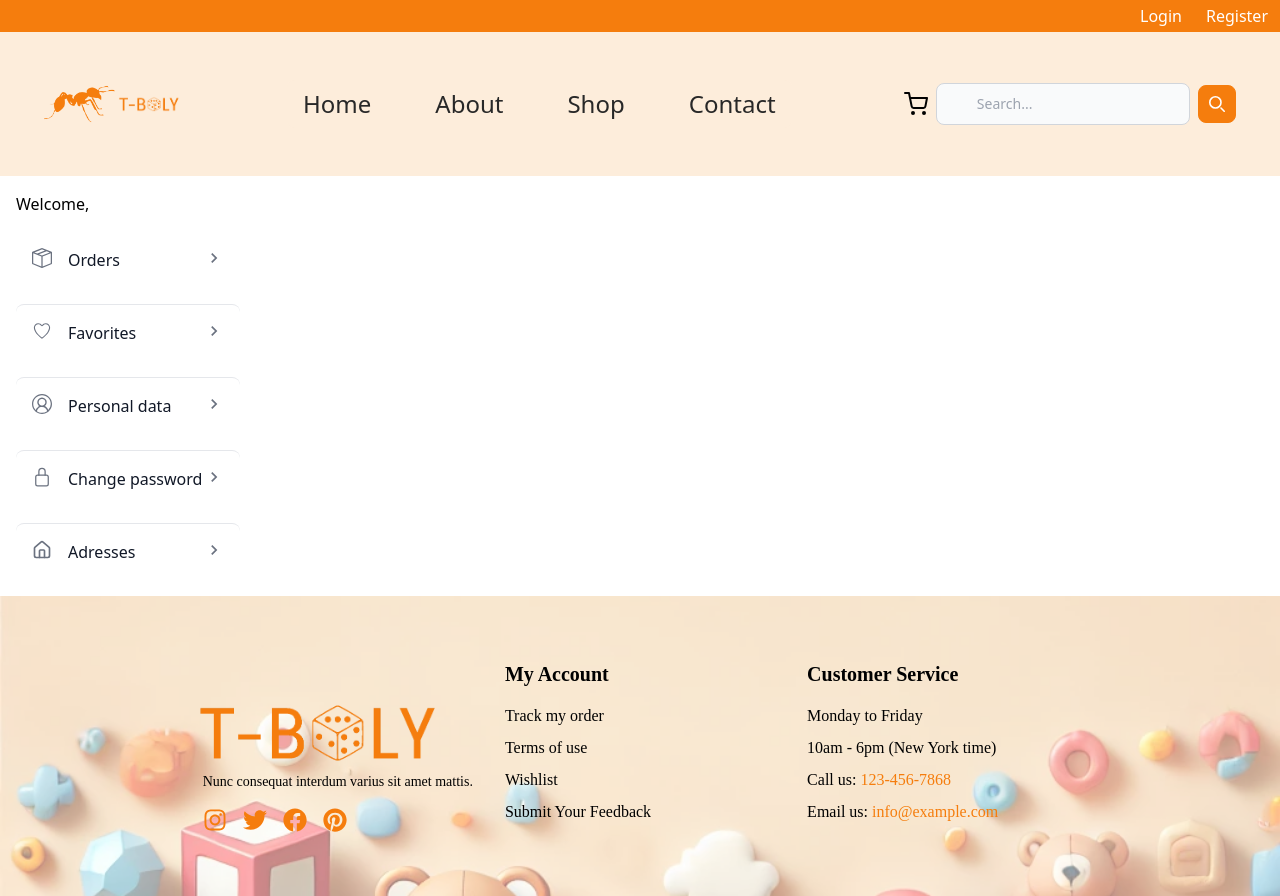
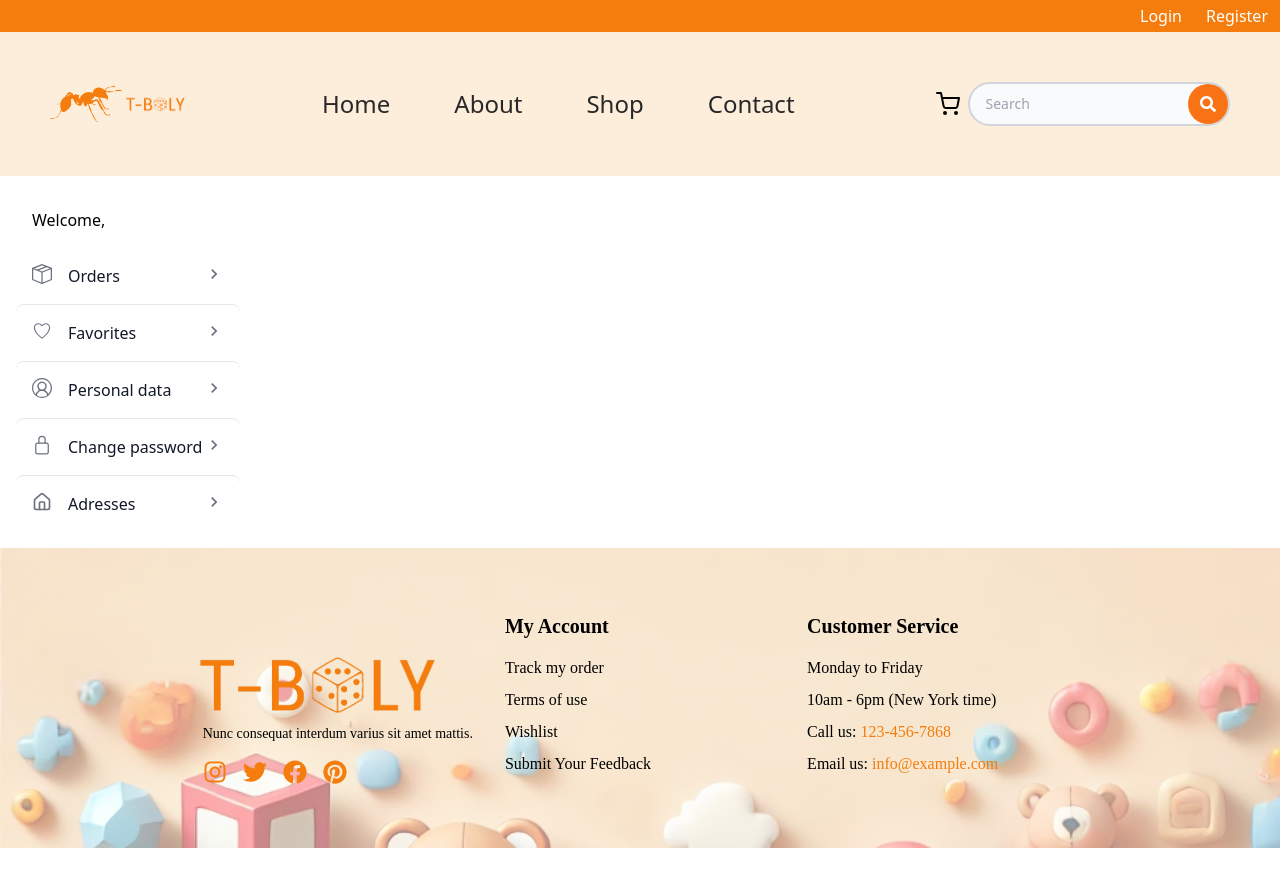
Before and after one commit to Progmatic-Fullstack-2024/FS-PROJEKT_T-BOLY, a React (Vite) app in the folder frontend/: page /profile_page in a window 1280 px wide. After the commit the page ends 848 px from the top, so only its background shows below. Built offline with nearby package versions, Linux system fonts and the light colour scheme; no server answers; a web font is replaced by a local one.

Commit message:
fix format and linter, remove dark: classes

```diff
--- a/frontend/src/components/header/Header.jsx
+++ b/frontend/src/components/header/Header.jsx
@@ -47,7 +47,7 @@ export default function Header() {
             onClick={toggleDropdown}
             id="dropdownInformationButton"
             data-dropdown-toggle="dropdownInformation"
-            className="text-white bg-primray hover:bg-primary focus:ring-4 focus:outline-none focus:ring-primary font-medium rounded-lg text-sm px-5 py-2.5 text-center inline-flex items-center dark:bg-blue-600 dark:hover:bg-blue-700 dark:focus:ring-blue-800"
+            className="text-white bg-primray hover:bg-primary focus:ring-4 focus:outline-none focus:ring-primary font-medium rounded-lg text-sm px-5 py-2.5 text-center inline-flex items-center "
             type="button"
           >
             Hello {user.username}!
@@ -70,16 +70,16 @@ export default function Header() {
           {isDropdownOpen && (
             <div
               id="dropdownInformation"
-              className="absolute top-8 right-14 z-10 bg-white divide-y divide-gray-100 rounded-lg shadow w-44 dark:bg-gray-700 dark:divide-gray-600"
+              className="absolute top-8 right-14 z-10 bg-white divide-y divide-gray-100 rounded-lg shadow w-44  "
             >
-              <div className="px-4 py-3 text-sm text-gray-900 dark:text-white">
+              <div className="px-4 py-3 text-sm text-gray-900 ">
                 <div>{user.username}</div>
                 <div className="font-medium truncate">{user.email}</div>
               </div>
-              <ul className="py-2 text-sm text-gray-700 dark:text-gray-200">
+              <ul className="py-2 text-sm text-gray-700 ">
                 <li>
                   <Link
-                    className="block px-4 py-2 hover:bg-gray-100 dark:hover:bg-gray-600 dark:hover:text-white"
+                    className="block px-4 py-2 hover:bg-gray-100  "
                     to="profile_page/orders"
                     onClick={toggleDropdown}
                   >
@@ -88,7 +88,7 @@ export default function Header() {
                 </li>
                 <li>
                   <Link
-                    className="block px-4 py-2 hover:bg-gray-100 dark:hover:bg-gray-600 dark:hover:text-white"
+                    className="block px-4 py-2 hover:bg-gray-100  "
                     to="profile_page/favorites"
                     onClick={toggleDropdown}
                   >
@@ -97,7 +97,7 @@ export default function Header() {
                 </li>
                 <li>
                   <Link
-                    className="block px-4 py-2 hover:bg-gray-100 dark:hover:bg-gray-600 dark:hover:text-white"
+                    className="block px-4 py-2 hover:bg-gray-100  "
                     to="profile_page/personal_data"
                     onClick={toggleDropdown}
                   >
@@ -106,7 +106,7 @@ export default function Header() {
                 </li>
                 <li>
                   <Link
-                    className="block px-4 py-2 hover:bg-gray-100 dark:hover:bg-gray-600 dark:hover:text-white"
+                    className="block px-4 py-2 hover:bg-gray-100  "
                     to="profile_page/change_password"
                     onClick={toggleDropdown}
                   >
@@ -115,7 +115,7 @@ export default function Header() {
                 </li>
                 <li>
                   <Link
-                    className="block px-4 py-2 hover:bg-gray-100 dark:hover:bg-gray-600 dark:hover:text-white"
+                    className="block px-4 py-2 hover:bg-gray-100  "
                     to="profile_page/adresses"
                     onClick={toggleDropdown}
                   >
--- a/frontend/src/components/header/Searchbar.jsx
+++ b/frontend/src/components/header/Searchbar.jsx
@@ -1,40 +1,24 @@
+import { FaSearch } from 'react-icons/fa';
+
 export default function Searchbar() {
   return (
-    <form className="flex items-center hidden md:flex">
-      <label htmlFor="simple-search" className="sr-only">
-        Search
-      </label>
-      <div className="relative w-full">
+    <form className="flex items-center">
+      <div className="relative w-full ">
         <input
           type="text"
           id="simple-search"
-          className="bg-gray-50 border border-gray-300 text-gray-900 text-sm rounded-lg focus:ring-primary focus:border-primary-light block w-full ps-10 p-2.5  dark:bg-gray-700 dark:border-gray-600 dark:placeholder-gray-400 dark:text-white dark:focus:ring-primary-light dark:focus:border-primary-light"
-          placeholder="Search..."
+          className="bg-gray-50 border-2 border-gray-300 text-gray-900 text-sm rounded-full focus:ring-primary focus:border-2 outline-none  block w-full p-2.5 ps-4 pr-10"
+          placeholder="Search"
           required
         />
+        <button
+          type="submit"
+          className="absolute inset-y-0 top-[2px] right-[2px] flex items-center justify-center w-10 h-10 bg-orange-500 text-white rounded-full hover:bg-orange-600 focus:ring-4 focus:outline-none focus:ring-orange-300"
+        >
+          <FaSearch className="w-4 h-4" />
+          <span className="sr-only">Search</span>
+        </button>
       </div>
-      <button
-        type="submit"
-        className="p-2.5 ms-2 text-primary-light hover:text-primary text-sm font-medium text-white bg-primary rounded-lg border border-primary hover:bg-primary-light focus:ring-4 focus:outline-none focus:ring-primary dark:bg-blue-600 dark:hover:bg-blue-700 dark:focus:ring-blue-800"
-      >
-        <svg
-          className="w-4 h-4  "
-          aria-hidden="true"
-          xmlns="http://www.w3.org/2000/svg"
-          fill="none"
-          viewBox="0 0 20 20"
-        >
-          <path
-            stroke="currentColor"
-            strokeLinecap="round"
-            strokeLinejoin="round"
-            strokeWidth="2"
-            d="m19 19-4-4m0-7A7 7 0 1 1 1 8a7 7 0 0 1 14 0Z"
-          />
-        </svg>
-
-        <span className="sr-only">Search</span>
-      </button>
     </form>
   );
 }
--- a/frontend/src/components/profilePage/Nav.jsx
+++ b/frontend/src/components/profilePage/Nav.jsx
@@ -1,5 +1,6 @@
 import { useState, useContext } from 'react';
 import { BsBoxSeam } from 'react-icons/bs';
+import { HiMenu } from 'react-icons/hi';
 import { IoIosHeartEmpty } from 'react-icons/io';
 import { IoLockClosedOutline } from 'react-icons/io5';
 import { LuHouse } from 'react-icons/lu';
@@ -18,100 +19,88 @@ export default function Nav() {
   };
 
   return (
-    <div>
+    <div className="md:sticky md:top-0 md:h-full">
       <button
         onClick={toggleSidebar}
         data-drawer-target="separator-sidebar"
         data-drawer-toggle="separator-sidebar"
         aria-controls="separator-sidebar"
         type="button"
-        className="inline-flex items-center p-2 mt-2 ms-3 text-sm text-gray-500 rounded-lg sm:hidden hover:bg-gray-100 focus:outline-none focus:ring-2 focus:ring-gray-200 dark:text-gray-400 dark:hover:bg-gray-700 dark:focus:ring-gray-600"
+        className="inline-flex items-center p-2 mt-2 ms-3 text-sm text-gray-500 rounded-lg sm:hidden hover:bg-gray-100 focus:outline-none focus:ring-2 focus:ring-gray-200 "
       >
         <span className="sr-only">Open sidebar</span>
-        <svg
-          className="w-6 h-6"
-          aria-hidden="true"
-          fill="currentColor"
-          viewBox="0 0 20 20"
-          xmlns="http://www.w3.org/2000/svg"
-        >
-          <path
-            clipRule="evenodd"
-            fillRule="evenodd"
-            d="M2 4.75A.75.75 0 012.75 4h14.5a.75.75 0 010 1.5H2.75A.75.75 0 012 4.75zm0 10.5a.75.75 0 01.75-.75h7.5a.75.75 0 010 1.5h-7.5a.75.75 0 01-.75-.75zM2 10a.75.75 0 01.75-.75h14.5a.75.75 0 010 1.5H2.75A.75.75 0 012 10z"
-          />
-        </svg>
+        <HiMenu className="w-6 h-6" />
       </button>
 
       <nav
-        className={` h-full  top-0 px-4 py-4 overflow-y-auto p-8  top-0 left-0 z-40 w-64 transition-transform -translate-x-full sm:translate-x-0 ${isSidebarOpen ? 'translate-x-0' : '-translate-x-full hidden md:block'}`}
+        className={`h-full  top-0 px-4 py-4 overflow-y-auto p-8 left-0 z-40 w-64 transition-transform -translate-x-full sm:translate-x-0 ${isSidebarOpen ? 'translate-x-0' : '-translate-x-full hidden md:block'}`}
       >
-        <h2>Welcome, {user?.username}</h2>
+        <h2 className="mt-4 ml-4">Welcome, {user?.username}</h2>
 
-        <ul className="space-y-4 font-medium">
+        <ul className="font-medium">
           <li className="mt-4">
             <Link
               onClick={() => setIsSideBarOpen(false)}
-              className=" flex justify-between  p-4 text-gray-900 rounded-lg dark:text-white hover:bg-gray-100 dark:hover:bg-gray-700 group"
+              className="flex justify-between p-4 text-gray-900 rounded-lg hover:bg-gray-100 group"
               to="orders"
             >
               <span className="flex ">
-                <BsBoxSeam className="mr-4 w-5 h-5 text-gray-500 transition duration-75 dark:text-gray-400 group-hover:text-gray-900 dark:group-hover:text-white" />
+                <BsBoxSeam className="mr-4 w-5 h-5 text-gray-500 transition duration-75 group-hover:text-gray-900 " />
                 Orders
               </span>
-              <MdKeyboardArrowRight className="w-5 h-5 text-gray-500 transition duration-75 dark:text-gray-400 group-hover:text-gray-900 dark:group-hover:text-white" />
+              <MdKeyboardArrowRight className="w-5 h-5 text-gray-500 transition duration-75 group-hover:text-gray-900 " />
             </Link>
           </li>
           <li className="">
             <Link
               onClick={() => setIsSideBarOpen(false)}
-              className="border-t border-gray-200  dark:border-gray-700  flex justify-between p-4 text-gray-900 rounded-lg dark:text-white hover:bg-gray-100 dark:hover:bg-gray-700 group"
+              className="border-t border-gray-200 flex justify-between p-4 text-gray-900 rounded-lg  hover:bg-gray-100  group"
               to="favorites"
             >
               <span className="flex  pb-0">
-                <IoIosHeartEmpty className=" pb-0 mr-4 flex-shrink-0 w-5 h-5 text-gray-500 transition duration-75 dark:text-gray-400 group-hover:text-gray-900 dark:group-hover:text-white" />{' '}
+                <IoIosHeartEmpty className=" pb-0 mr-4 flex-shrink-0 w-5 h-5 text-gray-500 transition duration-75  group-hover:text-gray-900 " />{' '}
                 Favorites
               </span>
-              <MdKeyboardArrowRight className="w-5 h-5 text-gray-500 transition duration-75 dark:text-gray-400 group-hover:text-gray-900 dark:group-hover:text-white" />
+              <MdKeyboardArrowRight className="w-5 h-5 text-gray-500 transition duration-75  group-hover:text-gray-900 " />
             </Link>
           </li>
           <li className="">
             <Link
               onClick={() => setIsSideBarOpen(false)}
-              className="border-t border-gray-200 dark:border-gray-700  flex justify-between p-4 text-gray-900 rounded-lg dark:text-white hover:bg-gray-100 dark:hover:bg-gray-700 group"
+              className="border-t border-gray-200   flex justify-between p-4 text-gray-900 rounded-lg  hover:bg-gray-100  group"
               to="personal_data"
             >
               <span className="flex">
-                <VscAccount className="mr-4 flex-shrink-0 w-5 h-5 text-gray-500 transition duration-75 dark:text-gray-400 group-hover:text-gray-900 dark:group-hover:text-white" />{' '}
+                <VscAccount className="mr-4 flex-shrink-0 w-5 h-5 text-gray-500 transition duration-75  group-hover:text-gray-900 " />{' '}
                 Personal data
               </span>
-              <MdKeyboardArrowRight className="w-5 h-5 text-gray-500 transition duration-75 dark:text-gray-400 group-hover:text-gray-900 dark:group-hover:text-white" />
+              <MdKeyboardArrowRight className="w-5 h-5 text-gray-500 transition duration-75  group-hover:text-gray-900 " />
             </Link>
           </li>
           <li className="">
             <Link
               onClick={() => setIsSideBarOpen(false)}
-              className="border-t border-gray-200 dark:border-gray-700  flex justify-between p-4 text-gray-900 rounded-lg dark:text-white hover:bg-gray-100 dark:hover:bg-gray-700 group"
+              className="border-t border-gray-200   flex justify-between p-4 text-gray-900 rounded-lg  hover:bg-gray-100  group"
               to="change_password"
             >
               <span className="flex">
-                <IoLockClosedOutline className="mr-4 flex-shrink-0 w-5 h-5 text-gray-500 transition duration-75 dark:text-gray-400 group-hover:text-gray-900 dark:group-hover:text-white" />{' '}
+                <IoLockClosedOutline className="mr-4 flex-shrink-0 w-5 h-5 text-gray-500 transition duration-75  group-hover:text-gray-900 " />{' '}
                 Change password
               </span>
-              <MdKeyboardArrowRight className="w-5 h-5 text-gray-500 transition duration-75 dark:text-gray-400 group-hover:text-gray-900 dark:group-hover:text-white" />
+              <MdKeyboardArrowRight className="w-5 h-5 text-gray-500 transition duration-75  group-hover:text-gray-900 " />
             </Link>
           </li>
           <li className="">
             <Link
               onClick={() => setIsSideBarOpen(false)}
-              className="border-t border-gray-200 dark:border-gray-700  flex justify-between p-4 text-gray-900 rounded-lg dark:text-white hover:bg-gray-100 dark:hover:bg-gray-700 group"
+              className="border-t border-gray-200   flex justify-between p-4 text-gray-900 rounded-lg  hover:bg-gray-100  group"
               to="adresses"
             >
               <span className="flex">
-                <LuHouse className="mr-4 flex-shrink-0 w-5 h-5 text-gray-500 transition duration-75 dark:text-gray-400 group-hover:text-gray-900 dark:group-hover:text-white" />{' '}
+                <LuHouse className="mr-4 flex-shrink-0 w-5 h-5 text-gray-500 transition duration-75  group-hover:text-gray-900 " />{' '}
                 Adresses
               </span>
-              <MdKeyboardArrowRight className="w-5 h-5 text-gray-500 transition duration-75 dark:text-gray-400 group-hover:text-gray-900 dark:group-hover:text-white" />
+              <MdKeyboardArrowRight className="w-5 h-5 text-gray-500 transition duration-75  group-hover:text-gray-900 " />
             </Link>
           </li>
         </ul>
--- a/frontend/src/components/profilePage/PersonalData.jsx
+++ b/frontend/src/components/profilePage/PersonalData.jsx
@@ -139,7 +139,7 @@ export default function PersonalData() {
           onMouseLeave={() => setIsHovered(false)}
           type="button"
           onClick={handlePictureUpload}
-          className="border w-20 h-20 rounded-full mr-8 md:rounded overflow-hidden flex items-center justify-center bg-gray-50 hover:bg-gray-100 lg:w-80 lg:h-80 lg:rounded md:w-80 md:h-80 md:rounded sm:w-20 sm:h-20 sm:rounded-full"
+          className="border w-20 h-20 rounded-full mr-8 overflow-hidden flex items-center justify-center bg-gray-50 hover:bg-gray-100 lg:w-80 lg:h-80 lg:rounded md:w-80 md:h-80 md:rounded sm:w-20 sm:h-20 sm:rounded-full"
         >
           {isLoading && !isEditing && (
             <div className="animate-spin border-4 border-gray-300 border-t-gray-800 rounded-full w-16 h-16" />
@@ -291,11 +291,11 @@ export default function PersonalData() {
               <p className="text-gray-800">{new Date(user?.birthDate).toLocaleDateString()}</p>
             </div>
 
-            <div className="mt-6 flex justify-end">
+            <div className="mt-6">
               <button
                 type="button"
                 onClick={handleEditClick}
-                className="px-4 py-2 bg-primary text-white rounded-lg hover:bg-indigo-700"
+                className="px-4 py-2 w-full bg-primary text-white rounded-lg hover:bg-indigo-700"
               >
                 Edit
               </button>
--- a/frontend/src/components/profilePage/UserProfile.jsx
+++ b/frontend/src/components/profilePage/UserProfile.jsx
@@ -4,7 +4,7 @@ import Nav from './Nav';
 
 export default function UserProfile() {
   return (
-    <div className="flex ">
+    <div className="flex">
       <Nav />
       <div className="grow p-8">
         <Outlet />
```
